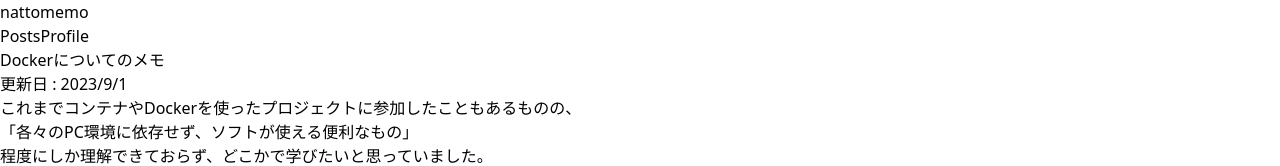
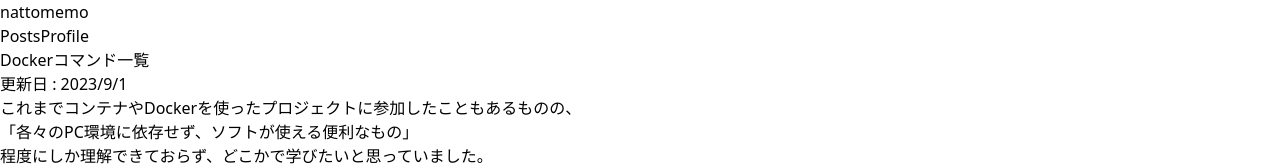
Before and after one commit to nattomatofu/blog, a Next.js app: page /posts/docker-memo in a window 1280 px wide. Shown: the top 166 px of the page. Built offline with nearby package versions, Linux system fonts and the light colour scheme.

Commit message:
Dockerの記事を追記

```diff
--- a/src/pages/index.js
+++ b/src/pages/index.js
@@ -56,7 +56,7 @@
                                         <div className="p-6">
                                             <div className="overflow-hidden  md:h-16">
                                                 <h1 className="title-font md:h-15 mb-3 border-l-neutral-700 text-lg font-medium line-clamp-2">
-                                                Dockerについてのメモ
+                                                Dockerコマンド一覧
                                                 </h1>
                                             </div>
                                             <div className="flex flex-wrap items-center">
--- a/src/pages/posts/docker-memo.js
+++ b/src/pages/posts/docker-memo.js
@@ -3,7 +3,7 @@
 import { Prism as SyntaxHighlighter } from "react-syntax-highlighter";
 import { vscDarkPlus } from "react-syntax-highlighter/dist/cjs/styles/prism";
 
-const title = "Dockerについてのメモ";
+const title = "Dockerコマンド一覧";
 const updateDate = "2023/9/1";
 const thumbnailImagePath = "/images/thumbnail/docker-thumbnail.png";
 const metaDescription = "どうも、納豆大好きnattoです。Dockerについてのメモをまとめます。";
```
